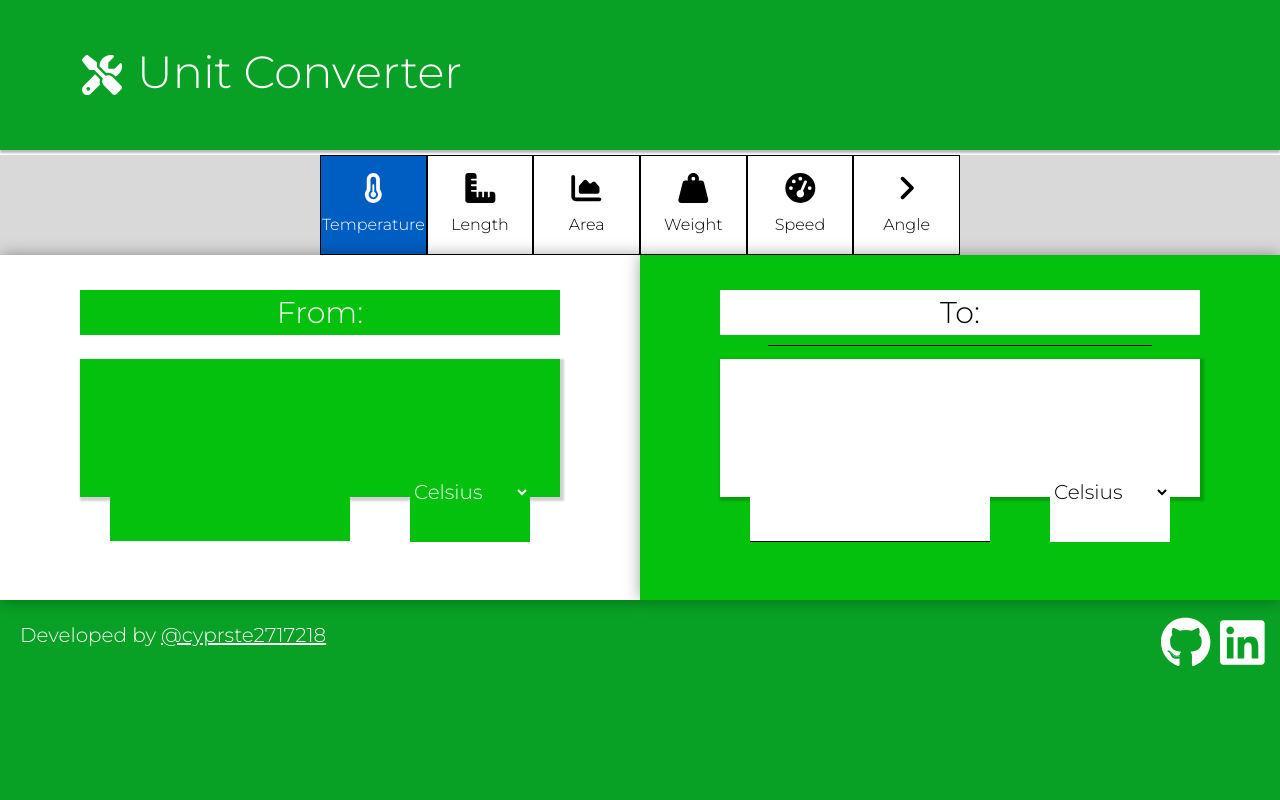
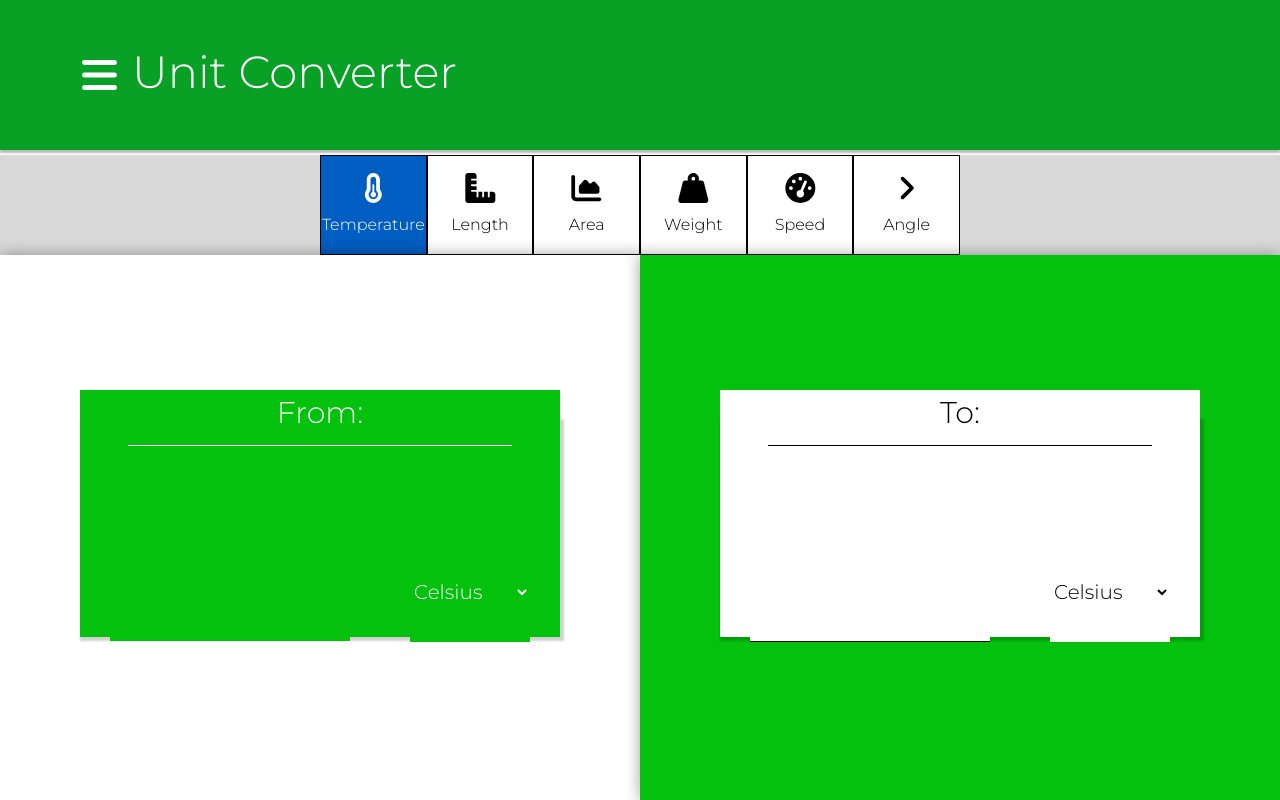
Before and after one commit to cyprste2717218/Unit-Converter-App, a React (Create React App) app: page / in a window 1280 px wide. Built offline with nearby package versions, Linux system fonts and the light colour scheme.

Commit message:
removed footer on large devics in place of of canvas element

```diff
--- a/src/App.css
+++ b/src/App.css
@@ -1,3 +1,12 @@
+.burger-icon {
+  color: #fff;
+}
+
+.burger-icon:hover {
+  color: #000;
+}
+
+
 .footer-nav-link {
   color: #fff;
 }
@@ -280,15 +289,7 @@
 }
 
 @media screen and (max-width: 1023px) {
-  .icon-large-devices {
 
-    display: none;
-  }
-
-  .icon-small-devices {
-    display: block;
-
-  }
 .from-section-styles {
     background-color: #fff;
   }
--- a/src/App.js
+++ b/src/App.js
@@ -45,7 +45,7 @@ const App = () => {
   })
   const sectionHeight = "calc(100vh - 225px)";;
   const sectionHeightSmall = "calc(100vh - 225px)";
-  const sectionHeightLarge = "calc(100vh - 455px)";
+  const sectionHeightLarge = "calc(100vh - 255px)";
 
 
 
--- a/src/components/unit-conv-navbar.js
+++ b/src/components/unit-conv-navbar.js
@@ -7,8 +7,8 @@ const UnitConvNavbar = ({handleShow}) => {
     return (
         <Navbar variant="dark" className='navbar-div'>
             <Container style={{display: "flex", justifyContent: "flex-start"}}>
-                <FontAwesomeIcon className='icon-large-devices' style={{fontSize: "40px", color: "#fff", marginRight: "15px"}} icon={faScrewdriverWrench} />
-                <FontAwesomeIcon onClick={handleShow} className='icon-small-devices' style={{fontSize: "40px", color: "#fff", marginRight: "15px"}} icon={faBars} />
+                <FontAwesomeIcon onClick={handleShow} className='burger-icon' style={{fontSize: "40px", marginRight: "15px"}} icon={faBars} />
+
 
                 <div style={{marginTop: "10px"}}>
                     <p className='navbar-text'>Unit Converter</p>
```
